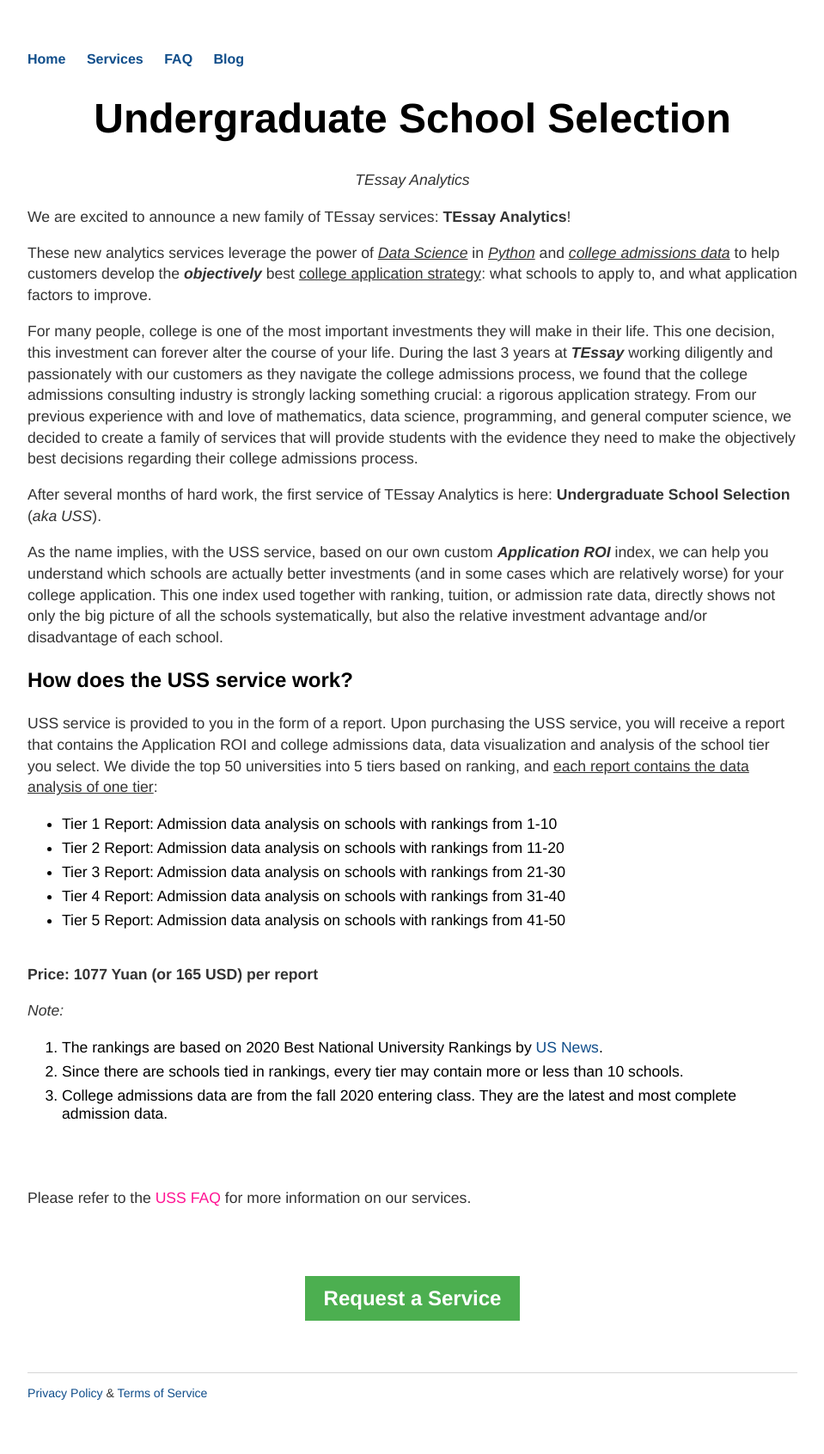
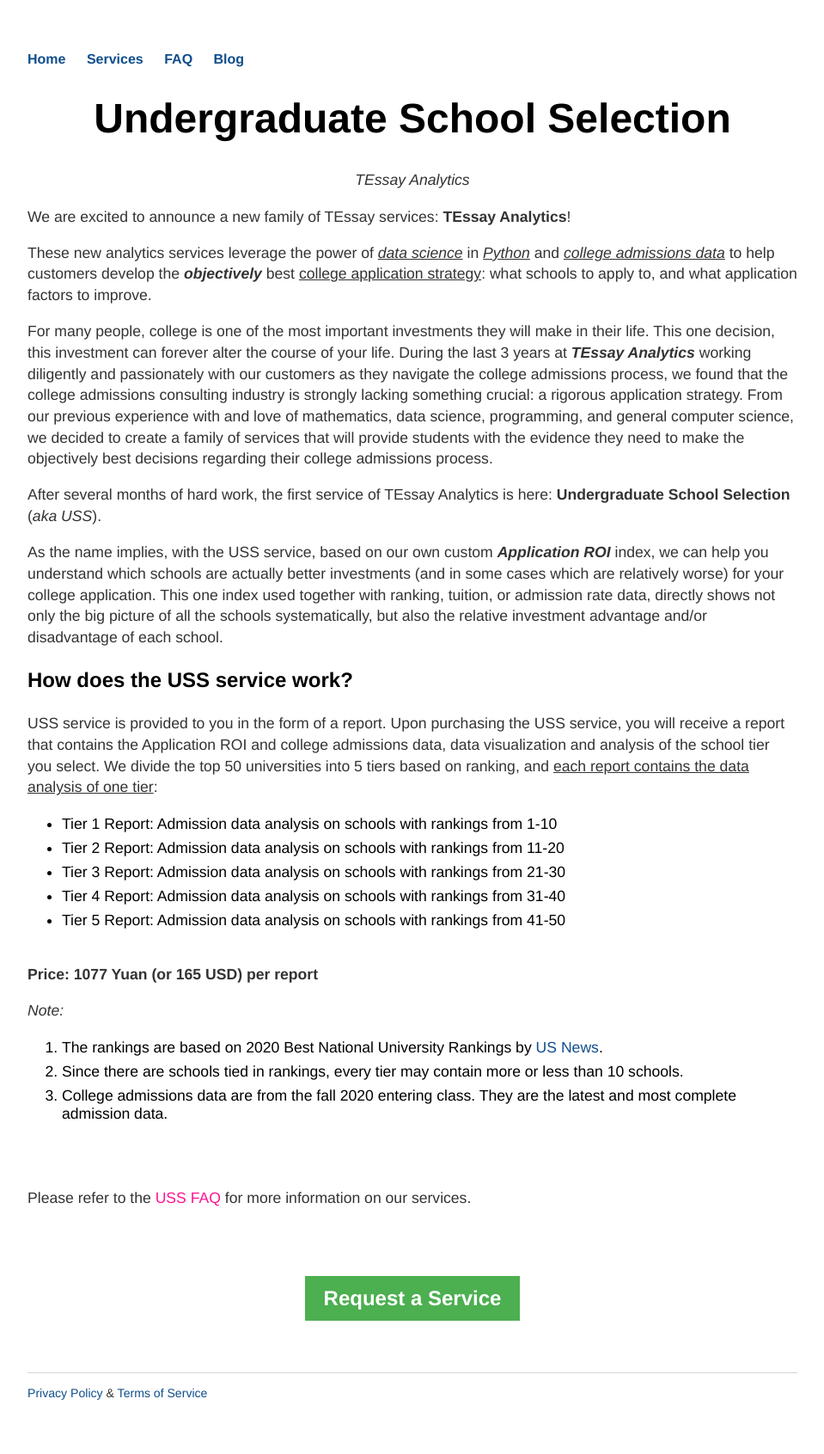
Before and after one commit to RagingTiger/PnFTech.github.io, a Jekyll site: the page built from triple_s/index.html, in a window 1280 px wide. Shown: the whole page at 86% size, without its empty margins (160-1119 px from the left). Built offline with Jekyll 4.4.1, drawn with Linux system fonts in a browser that asks for light colours.

Commit message:
edited pages

```diff
--- a/consulting/index.html
+++ b/consulting/index.html
@@ -9,7 +9,7 @@
 
 <div>
 	<p>In our Personal Consulting service, we provide you with assistance
-		tailored to your specific needs during your college or graduate schoool
+		tailored to your specific needs during your college or graduate school
 		application. For example:</p>
 		<ul class="posts">
 				<li>You have any application related questions;</li>
--- a/index.html
+++ b/index.html
@@ -13,11 +13,11 @@
 		and extraction, is ultimately simple: We provide evidence-based answers to
 		questions relevant to college and graduate school applications. And we do
 		this all using the most powerful analytic techniques in the history of
-		mankind: Data Science and Machine Learning.</p>
+		mankind: data science and machine learning.</p>
 
 	<p>Equipped with four years of professional experience, our own graduate
-		experience in America, plus our knowledge and skills in Data Science and
-		Machine Learning, we are here to help you optimize your application.</p>
+		experience in America, plus our knowledge and skills in data science and
+		machine learning, we are here to help you optimize your application.</p>
 
   <ul class="posts">
 		<li><h3><a href="/essay">Essay Writing</a></h3></li>
--- a/triple_s/index.html
+++ b/triple_s/index.html
@@ -11,14 +11,14 @@
 <div class="container">
 	<p>We are excited to announce a new family of TEssay services: <b>TEssay Analytics</b>!</p>
 
-	<p>These new analytics services leverage the power of <i><u>Data Science</u></i>
+	<p>These new analytics services leverage the power of <i><u>data science</u></i>
     in <i><u>Python</u></i> and <i><u>college admissions data</u></i> to help
     customers develop the <b><i>objectively</i></b> best <u>college application
     strategy</u>: what schools to apply to, and what application factors to improve.</p>
 
   <p>For many people, college is one of the most important investments they will
     make in their life. This one decision, this investment can forever alter the
-    course of your life. During the last 3 years at <b><i>TEssay</i></b> working
+    course of your life. During the last 3 years at <b><i>TEssay Analytics</i></b> working
     diligently and passionately with our customers as they navigate the college
     admissions process, we found that the college admissions consulting industry
     is strongly lacking something crucial: a rigorous  application strategy. From
```
Also changed, not shown: dvm_school_selection_faq/index.html (+2 -2 lines), triple_s_faq/index.html (+2 -2 lines).
